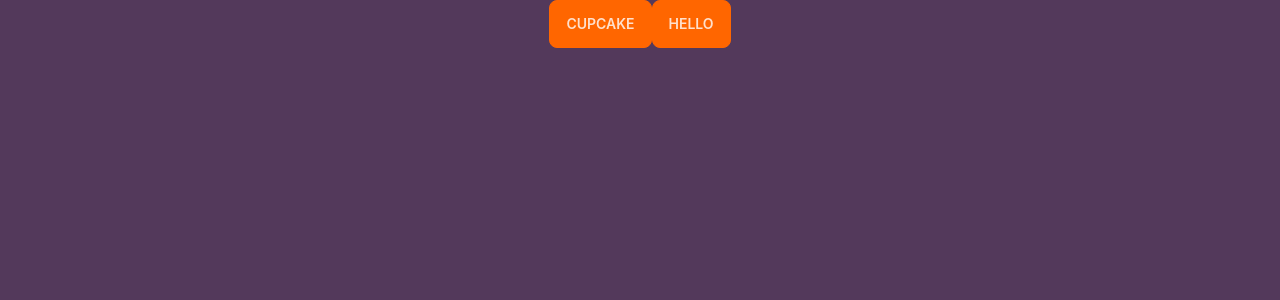
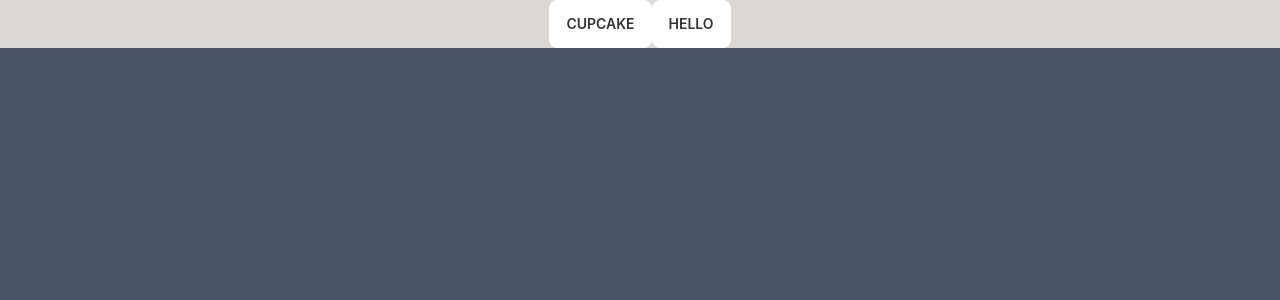
Before and after one commit to benjyros/benjamin-peterhans, a React (Create React App) app: page /#/ in a window 1280 px wide. Shown: the top 300 px of the page. Built offline with nearby package versions, Linux system fonts and the light colour scheme.

Commit message:
Benjyros patch 2 (#2)
* customized light theme

* customized dark theme (provisionally)

```diff
--- a/tailwind.config.js
+++ b/tailwind.config.js
@@ -7,43 +7,26 @@ module.exports = {
     themes: [
       {
         dark: {
-
-          "primary": "#0dff00",
-
-          "secondary": "#f418b6",
-
-          "accent": "#7bf2b8",
-
-          "neutral": "#312541",
-
-          "base-100": "#53395B",
-
-          "info": "#A9CBEA",
-
-          "success": "#1FA88D",
-
-          "warning": "#FCB827",
-
-          "error": "#F3729D",
+          "primary": "#1a202c",
+          "secondary": "#2d3748",
+          "accent": "#9ca3af",
+          "neutral": "#e2e8f0",
+          "base-100": "#4a5568",
+          "info": "#64b5f6",
+          "success": "#48bb78",
+          "warning": "#f6ad55",
+          "error": "#f56565",
         },
         light: {
-          "primary": "#ff6600",
-
-          "secondary": "#f418b6",
-
-          "accent": "#7bf2b8",
-
-          "neutral": "#312541",
-
-          "base-100": "#53395B",
-
-          "info": "#A9CBEA",
-
-          "success": "#1FA88D",
-
-          "warning": "#FCB827",
-
-          "error": "#F3729D",
+          "primary": "#ffffff",
+          "secondary": "#f5f3f2",
+          "accent": "#73737375",
+          "neutral": "#846855",
+          "base-100": "#dbd8d6",
+          "info": "#3abff8",
+          "success": "#36d399",
+          "warning": "#fbbd23",
+          "error": "#f87272",
         },
         cupcake: {
           "primary": "#694229",
```
